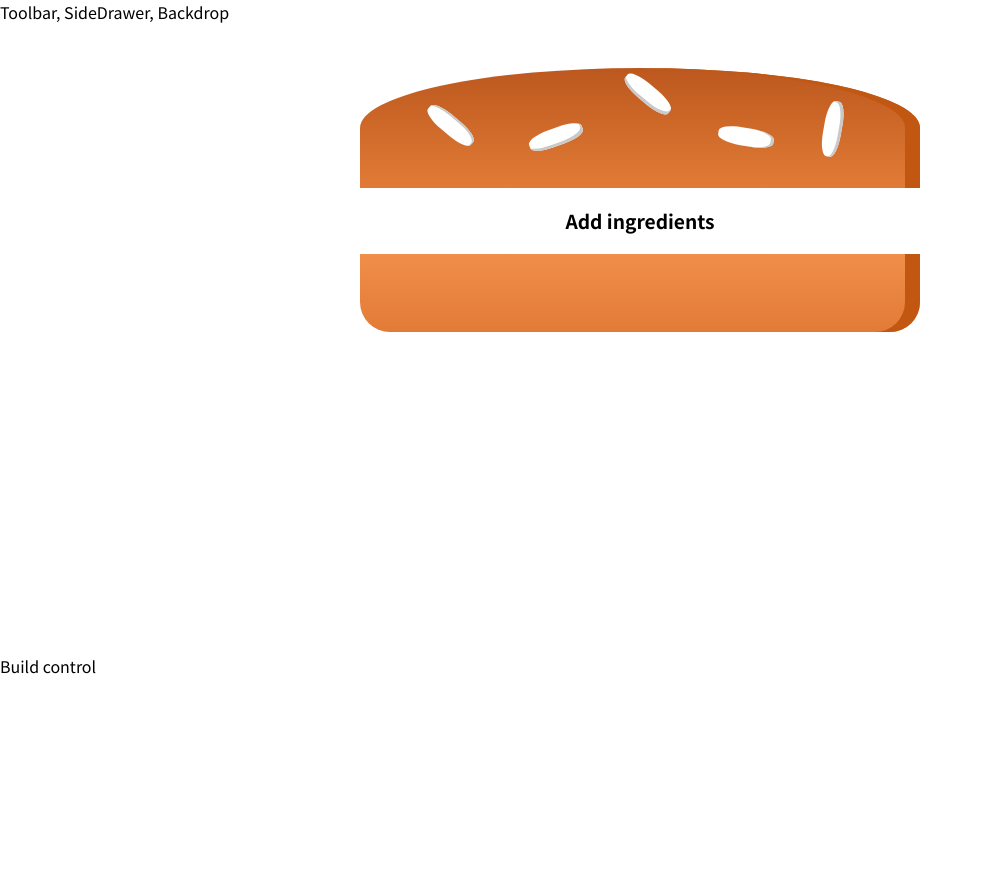
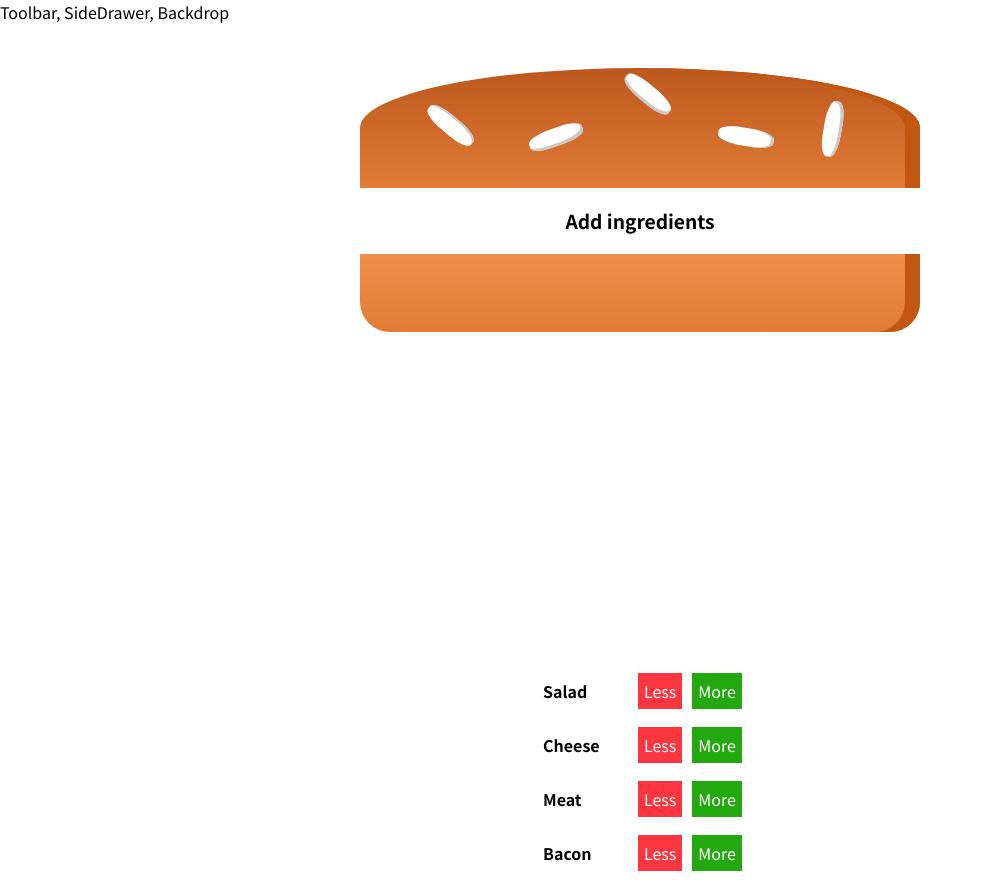
Before and after one commit to lady-rosie/burger-builder-app, a React app: page / in a window 1280 px wide. Shown: the whole page, without its empty margins (0-982 px from the left). Before the commit the page ends 800 px from the top, so only its background shows below. Built offline with nearby package versions, Linux system fonts and the light colour scheme.

Commit message:
build the controls to add and remove ingredient

```diff
--- /dev/null
+++ b/src/components/Burger/BuildControls/BuildControl/BuildControl.css
@@ -0,0 +1,60 @@
+.BuildControl{
+    display: flex;
+    justify-content: space-between;
+    align-items: center;
+    margin: 5px 0;
+}
+.Label {
+    padding: 10px;
+    font-weight: bold;
+    width: 80px;
+}
+
+.BuildControl button{
+    display: block;
+    font-weight: bold;
+    font: inherit;
+    padding:6px;
+    color: white;
+    border: none;
+    cursor: pointer;
+    outline:none;
+    margin: 0 5px;
+}
+.BuildControl button:disabled {
+    background-color: #C7CCB9;
+    border: none;
+    color: #6F7557;
+    cursor: default;
+}
+
+.BuildControl button:hover:disabled {
+    background-color: #C7CCB9;
+    color: #6F7557;
+    cursor: not-allowed;
+}
+
+.BuildControl button{
+    font-weight: bold;
+    font: inherit;
+    padding:6px;
+    color: white;
+}
+.BuildControl .Less {
+    background-color: #FB3640;
+}
+
+.BuildControl .More {
+    background-color: #24A810;
+    color: white;
+}
+
+.BuildControl .Less:hover, .BuildControl .Less:active {
+    background-color:#FB4B54;
+    color: white;
+}
+
+.BuildControl .More:hover,.BuildControl .More:active {
+    background-color: #29bf12;
+    color: white;
+}
--- /dev/null
+++ b/src/components/Burger/BuildControls/BuildControl/BuildControl.js
@@ -0,0 +1,12 @@
+import React from 'react';
+import classes from './BuildControl.css'
+
+const BuildControl = (props) => (
+    <div className={classes.BuildControl}>
+        <div className={classes.Label}> {props.label} </div>
+        <button className={classes.Less}> Less </button>
+        <button className={classes.More}> More </button>
+    </div>
+);
+
+export default BuildControl;
--- /dev/null
+++ b/src/components/Burger/BuildControls/BuildControls.css
@@ -0,0 +1,10 @@
+.BuildControls {
+  width: 100%;
+  background-color: white;
+  display: flex;
+  flex-flow: column;
+  align-items: center;
+  box-shadow: 0 2px 3px gainsboro;
+  margin: 0 auto;
+  padding: 10px 0;
+}
--- /dev/null
+++ b/src/components/Burger/BuildControls/BuildControls.js
@@ -0,0 +1,20 @@
+import React from "react";
+import classes from "./BuildControls.css";
+import BuildControl from "./BuildControl/BuildControl";
+
+const controls = [
+  { label: "Salad", type: "salad" },
+  { label: "Cheese", type: "cheese" },
+  { label: "Meat", type: "meat" },
+  { label: "Bacon", type: "bacon" },
+];
+
+const BuildControls = (props) => (
+  <div className={classes.BuildControls}>
+    {controls.map((ingredient) => (
+      <BuildControl key={ingredient.label} label={ingredient.label} />
+    ))}
+  </div>
+);
+
+export default BuildControls;
--- a/src/containers/BurgerBuilder/BurgerBuilder.js
+++ b/src/containers/BurgerBuilder/BurgerBuilder.js
@@ -1,6 +1,7 @@
 import React, { Component } from "react";
 import Aux from "../../hoc/Aux";
 import Burger from '../../components/Burger/Burger';
+import BuildControls from '../../components/Burger/BuildControls/BuildControls';
 
 class BurgerBuilder extends Component{
     state = {
@@ -16,7 +17,7 @@
 
             <Aux>
                 <Burger ingredients={this.state.ingredients}/>
-                <div>Build control</div>
+                <BuildControls/>
             </Aux>
         );
     }
```
